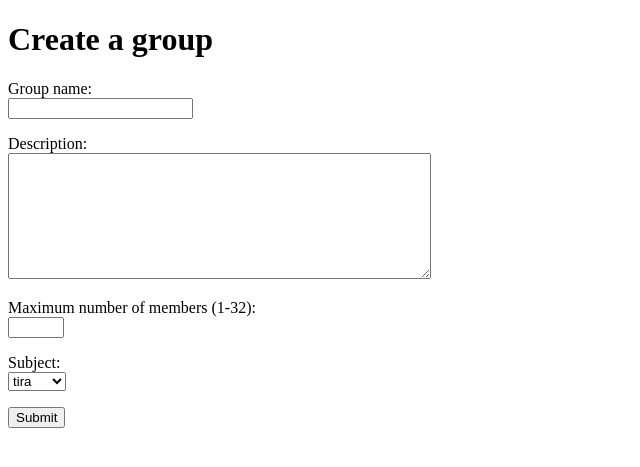
After one commit to Jaqt/study-group, a Flask app: page /create_group in a window 1280 px wide. The commit adds this page. Shown: the top 467 px of the page, without its empty margins (0-640 px from the left). Run offline with Flask 3, Linux system fonts and the light colour scheme.

Commit message:
feat: implemented creation of groups

```diff
--- a/app.py
+++ b/app.py
@@ -42,11 +42,14 @@ def login():
         username = request.form["username"]
         password = request.form["password"]
 
-        sql = "SELECT password_hash FROM users WHERE username = ?"
-        password_hash = db.query(sql, [username])[0][0]
+        sql = "SELECT id, password_hash FROM users WHERE username = ?"
+        result = db.query(sql, [username])[0]
+        user_id = result["id"]
+        password_hash = result["password_hash"]
 
         if check_password_hash(password_hash, password):
             session["username"] = username
+            session["user_id"] = user_id
             return redirect("/")
         else:
             return "ERROR: wrong username or password"
@@ -54,4 +57,27 @@ def login():
 @app.route("/logout")
 def logout():
     del session["username"]
+    del session["user_id"]
     return redirect("/")
+
+@app.route("/create_group", methods=["GET", "POST"])
+def create_group():
+    if request.method == "GET":
+        return render_template("create_group.html")
+
+    if request.method == "POST":
+        group_name = request.form["group_name"]
+        description = request.form["description"]
+        max_members = request.form["max_members"]
+        subject = request.form["subject"]
+
+        sql = """INSERT INTO groups (group_name, description, max_members, subject, owner)
+            VALUES (?, ?, ?, ?, ?)"""
+        group_id = db.execute(sql, [group_name, description, max_members, subject, session["user_id"]])
+        add_member(session["user_id"], group_id)
+
+        return redirect("/")
+
+def add_member(user_id, group_id):
+    sql = "INSERT INTO users_groups (user_id, group_id) VALUES (?, ?)"
+    db.execute(sql, [user_id, group_id])
--- a/db.py
+++ b/db.py
@@ -13,6 +13,7 @@ def execute(sql, params=[]):
     con.commit()
     g.last_insert_id = result.lastrowid
     con.close()
+    return result.lastrowid
 
 def last_insert_id():
     return g.last_insert_id
--- /dev/null
+++ b/templates/create_group.html
@@ -0,0 +1,36 @@
+<!DOCTYPE html>
+<html>
+
+<head>
+  <title>Create a group</title>
+</head>
+
+<body>
+  <h1>Create a group</h1>
+  <form action="/create_group" method="post">
+    <p>
+      Group name: <br />
+      <input type="text" name="group_name" />
+    </p>
+    <p>
+      Description: <br />
+      <textarea name="description" rows="8" cols="50"></textarea>
+    </p>
+    <p>
+      Maximum number of members (1-32): <br />
+      <input type="number" name="max_members" min="1" max="32">
+    </p>
+    <p>
+      Subject: <br />
+      <select name="subject">
+        <option value="tira">tira</option>
+        <option value="tikape">tikape</option>
+        <option value="linis">linis</option>
+        <option value="lama">lama</option>
+      </select>
+    </p>
+    <input type="submit" value="Submit" />
+  </form>
+</body>
+
+</html>
--- a/templates/index.html
+++ b/templates/index.html
@@ -12,6 +12,9 @@
     You are logged in as {{ session.username }}
   </p>
   <p>
+    <a href="/create_group">Create a new group</a>
+  </p>
+  <p>
     <a href="/logout">Logout</a>
   </p>
   {% else %}
```
Also changed, not shown: schema.sql (+15 -0 lines).
